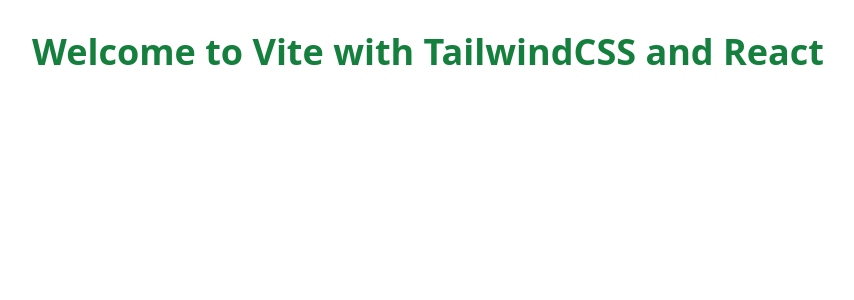
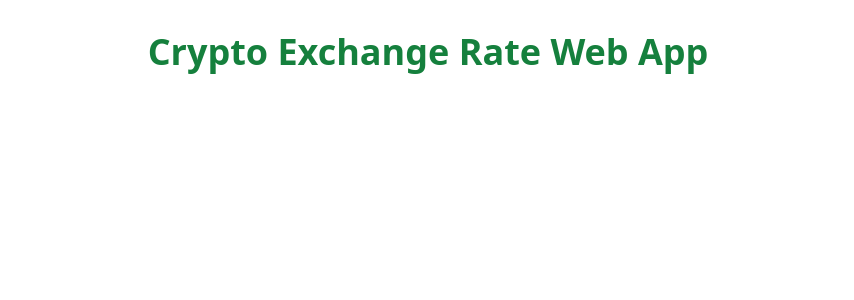
Before and after one commit to VaidasMakstutis/react-vite-crypto-exchange-rate-app, a React (Vite) app: page / in a window 1280 px wide. Shown: the top 300 px of the page, without its empty margins (212-1066 px from the left). Built offline with nearby package versions, Linux system fonts and the light colour scheme.

Commit message:
first commit

```diff
--- a/index.html
+++ b/index.html
@@ -4,7 +4,7 @@
     <meta charset="UTF-8" />
     <link rel="icon" type="image/svg+xml" href="/vite.svg" />
     <meta name="viewport" content="width=device-width, initial-scale=1.0" />
-    <title>Vite + React</title>
+    <title>Crypto Exchange Rate Web App</title>
   </head>
   <body>
     <div id="root"></div>
--- a/package.json
+++ b/package.json
@@ -1,5 +1,5 @@
 {
-  "name": "react-vite-tailwindcss-template",
+  "name": "react-vite-crypto-exchange-rate-app",
   "private": true,
   "version": "0.0.0",
   "type": "module",
@@ -10,8 +10,10 @@
     "preview": "vite preview"
   },
   "dependencies": {
+    "axios": "^1.6.5",
     "react": "^18.2.0",
-    "react-dom": "^18.2.0"
+    "react-dom": "^18.2.0",
+    "react-query": "^3.39.3"
   },
   "devDependencies": {
     "@types/react": "^18.2.43",
--- a/src/App.jsx
+++ b/src/App.jsx
@@ -1,7 +1,7 @@
 const App = () => {
   return (
     <>
-      <h1 className="text-4xl text-center font-bold  text-green-700 pt-8">Welcome to Vite with TailwindCSS and React</h1>
+      <h1 className="text-4xl text-center font-bold  text-green-700 pt-8">Crypto Exchange Rate Web App</h1>
     </>
   );
 };
```
Also changed, not shown: 1 other file (tests, documents, lock files or other folders).
